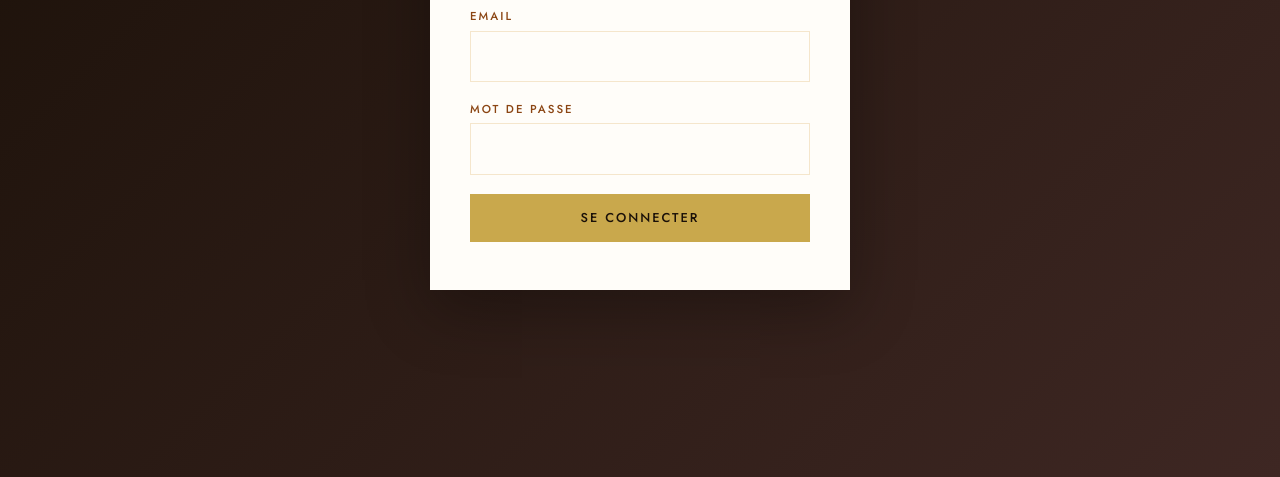
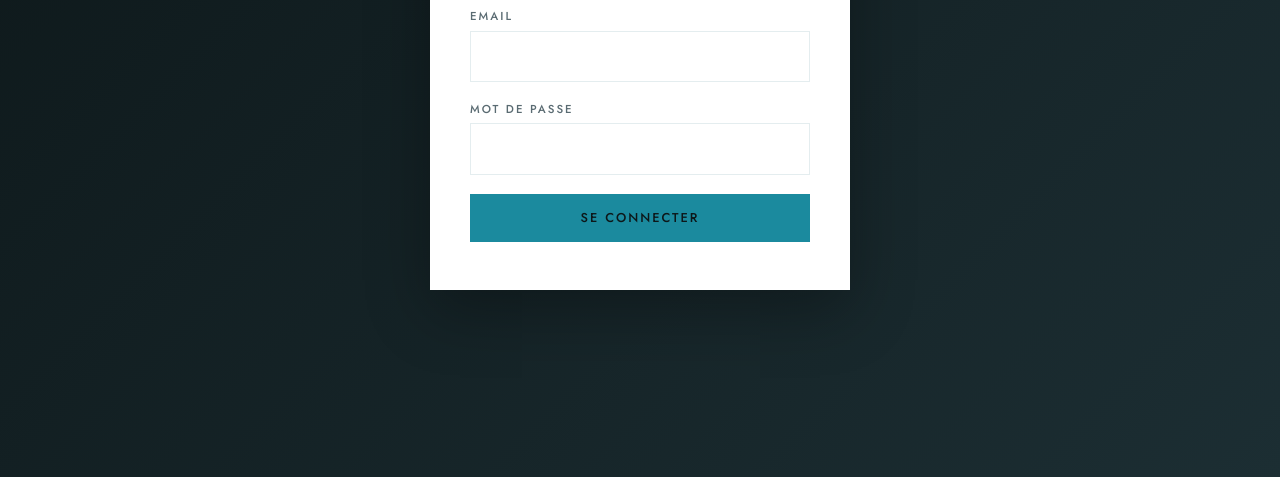
Before and after one commit to tony-sarre/amsamastyle, an Eleventy site: page admin/index.html in a window 1280 px wide. Shown: the part 323-800 px from the top of the page. Built offline with nearby package versions, Linux system fonts and the light colour scheme; Eleventy itself is replaced by a stand-in of ours; files that its build step writes are made by us from their sources.

Commit message:
Update color variables in index.html

```diff
--- a/admin/index.html
+++ b/admin/index.html
@@ -6,7 +6,7 @@
   <title>Amsama Style — Espace Aminata</title>
   <link href="https://fonts.googleapis.com/css2?family=Playfair+Display:wght@600;700&family=Cormorant+Garamond:ital,wght@0,600;1,400&family=Jost:wght@300;400;500&display=swap" rel="stylesheet">
   <style>
-    :root{--gold:#C9A84C;--gold-light:#E8D5A3;--gold-dark:#A07D2E;--terre:#8B4513;--terre-light:#D2A679;--brun:#3E2723;--noir:#1A1008;--creme:#FFF8EE;--creme-dark:#F5E6CC;--blanc:#FFFDF9;--vert:#2D6A4F;--rouge:#8B2E3A}
+    :root{--gold:#1B8A9E;--gold-light:#7FC5D1;--gold-dark:#0F5E6E;--terre:#5A6B72;--terre-light:#A9B8BD;--brun:#1C2E33;--noir:#0D1719;--creme:#F7FAFB;--creme-dark:#E4EDEF;--blanc:#FFFFFF;--vert:#2D8A7F;--rouge:#8B2E3A}
     *{margin:0;padding:0;box-sizing:border-box}
     body{font-family:'Jost',sans-serif;background:var(--creme);color:var(--brun)}
     a{color:var(--gold-dark)}
```
